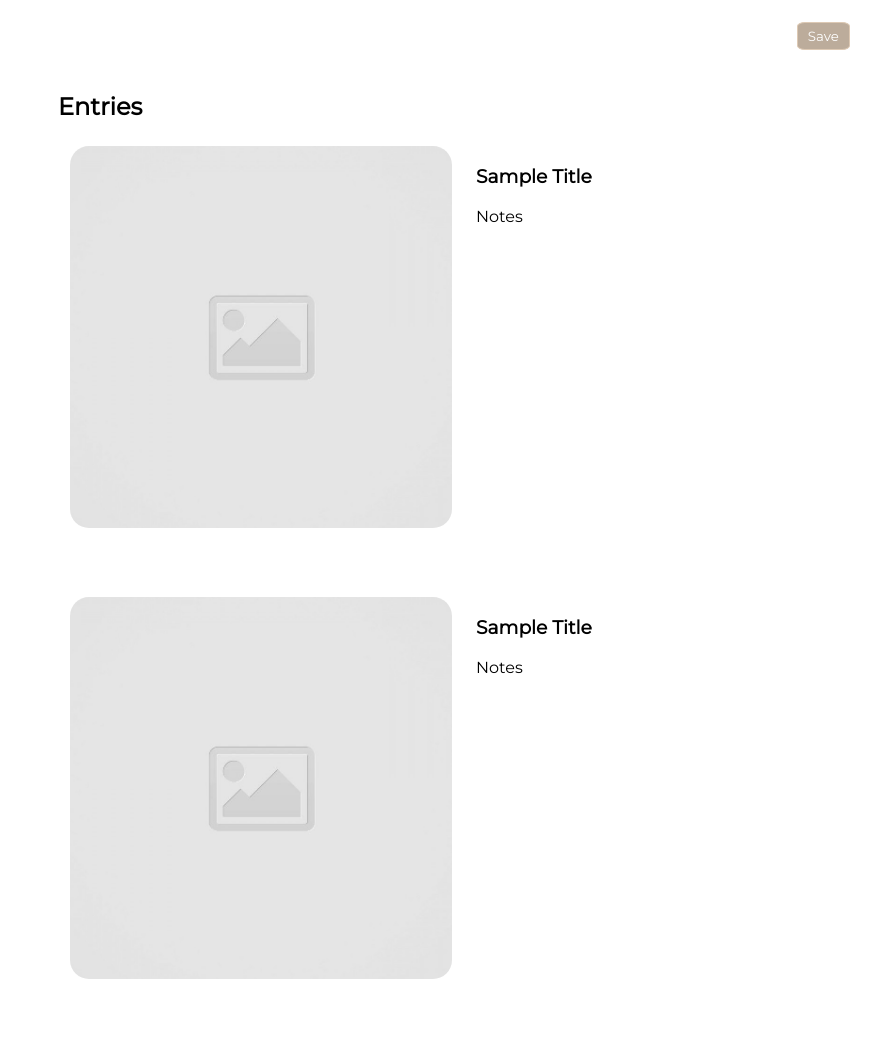
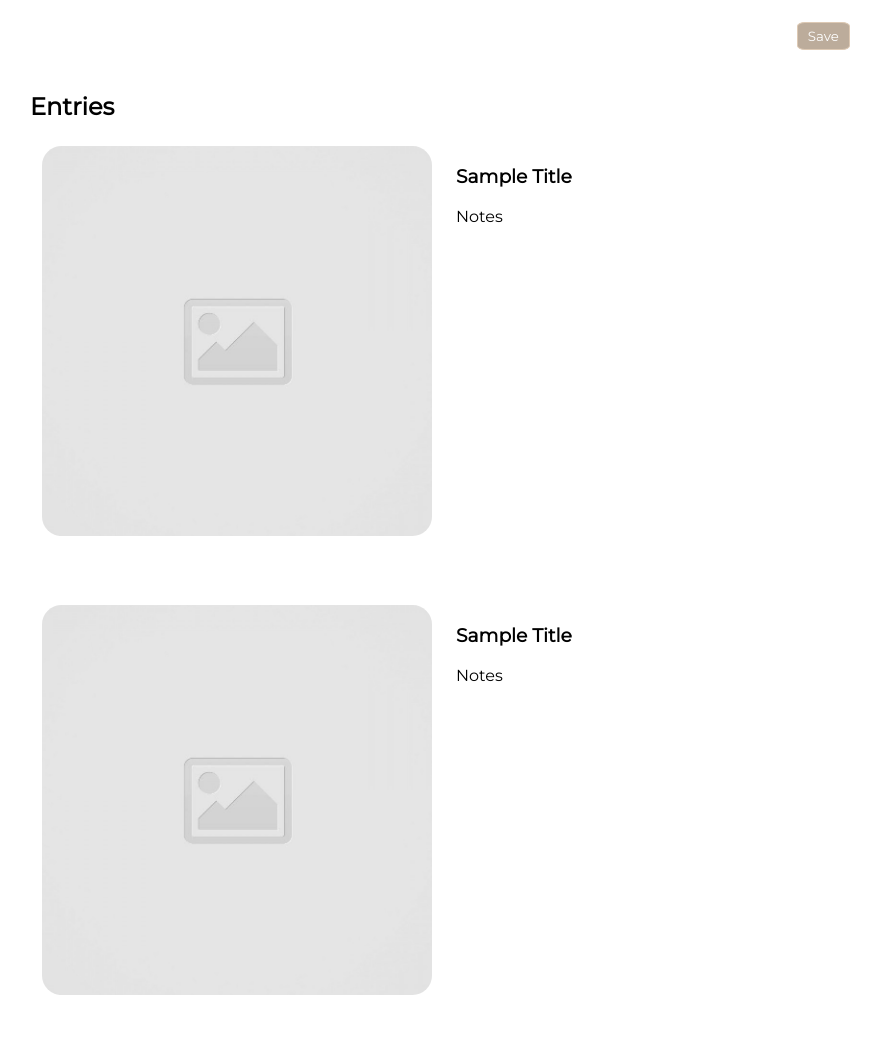
Before and after one commit to danielwrosenbaum/code-journal, a website: page index.html in a window 1280 px wide. Shown: the part 719-1761 px from the top of the page, without its empty margins (196-1077 px from the left). Drawn offline with Linux system fonts and the light colour scheme.

Commit message:
Check that the entries list looks good on both mobile and desktop screens. #2

```diff
--- a/index.html
+++ b/index.html
@@ -63,7 +63,7 @@
       </form>
     </div>
     <div data-view="entries" class="container">
-      <ul>
+      <ul class="column-full">
         <h2>Entries</h2>
         <li class="entries-list">
           <div class="row entry">
```
